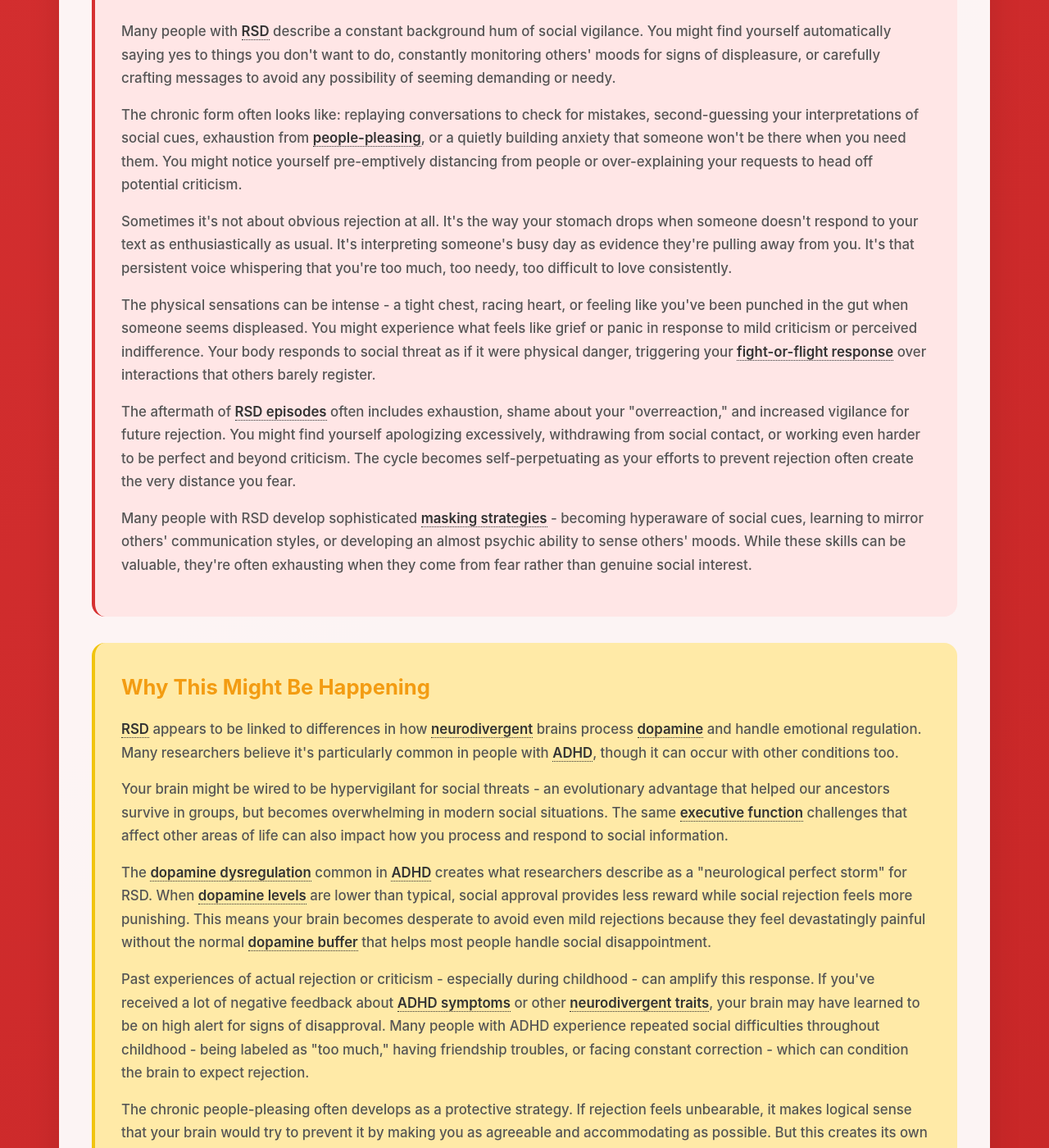
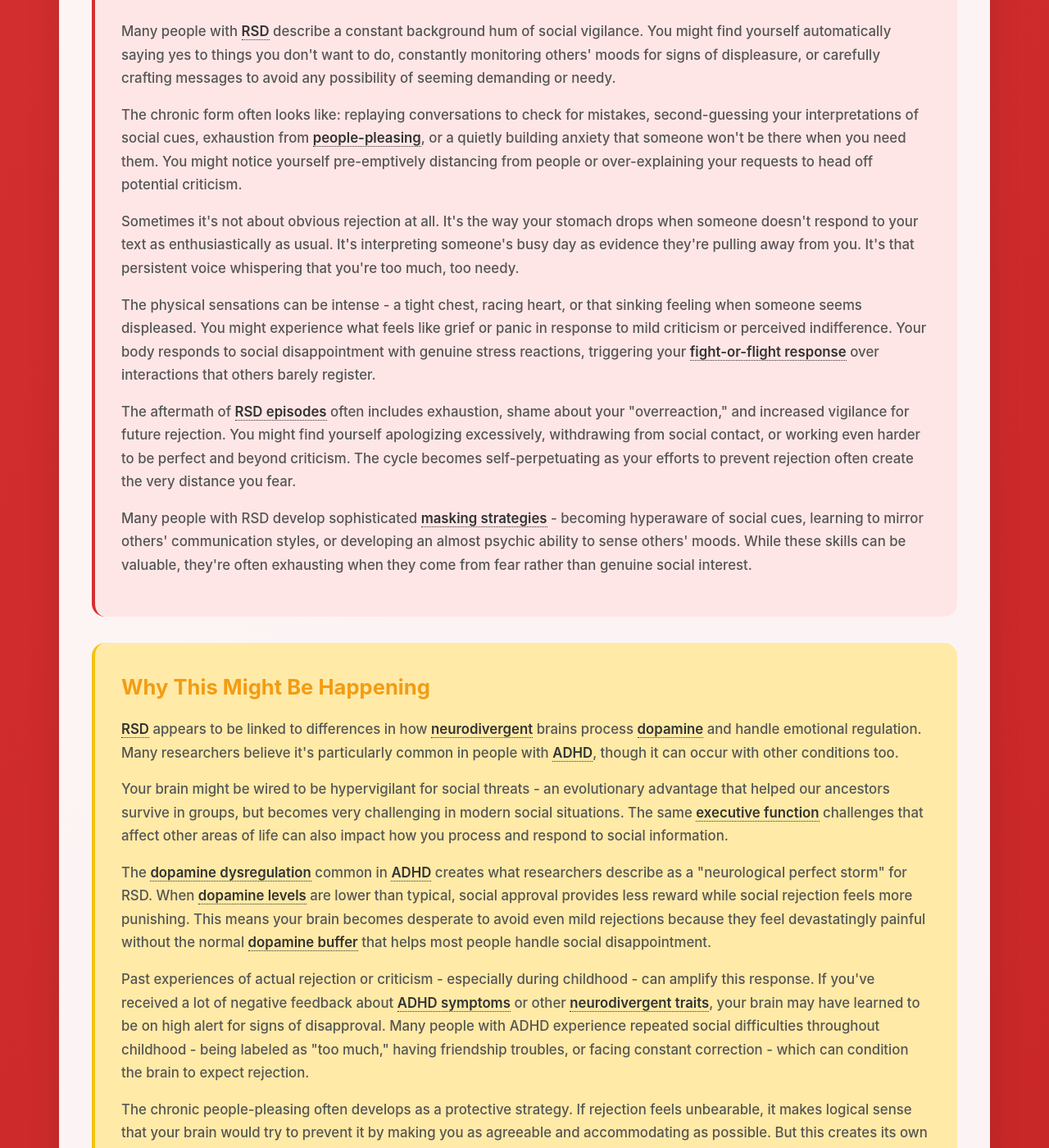
Before and after one commit to neurodivergent-survival-guide/neurodivergent-survival-guide, a Jekyll site: the page built from struggles/rejection-sensitive-dysphoria.html, in a window 1280 px wide and 1400 px high, scrolled down 898 px. Shown: the whole window at 82% size. Built offline with Jekyll 4.4.1, drawn with Linux system fonts in a browser that asks for light colours.

Commit message:
Update rejection-sensitive-dysphoria.html

```diff
--- a/struggles/rejection-sensitive-dysphoria.html
+++ b/struggles/rejection-sensitive-dysphoria.html
@@ -31,9 +31,9 @@ search_terms: ["people think I'm rude", "always saying sorry", "afraid people wi
 
         <p>The chronic form often looks like: replaying conversations to check for mistakes, second-guessing your interpretations of social cues, exhaustion from <a class="jargon">people-pleasing<span class="tooltip">Automatically prioritizing others' comfort over your own needs to avoid potential conflict or rejection</span></a>, or a quietly building anxiety that someone won't be there when you need them. You might notice yourself pre-emptively distancing from people or over-explaining your requests to head off potential criticism.</p>
 
-        <p>Sometimes it's not about obvious rejection at all. It's the way your stomach drops when someone doesn't respond to your text as enthusiastically as usual. It's interpreting someone's busy day as evidence they're pulling away from you. It's that persistent voice whispering that you're too much, too needy, too difficult to love consistently.</p>
+        <p>Sometimes it's not about obvious rejection at all. It's the way your stomach drops when someone doesn't respond to your text as enthusiastically as usual. It's interpreting someone's busy day as evidence they're pulling away from you. It's that persistent voice whispering that you're too much, too needy.</p>
 
-        <p>The physical sensations can be intense - a tight chest, racing heart, or feeling like you've been punched in the gut when someone seems displeased. You might experience what feels like grief or panic in response to mild criticism or perceived indifference. Your body responds to social threat as if it were physical danger, triggering your <a class="jargon">fight-or-flight response<span class="tooltip">Your body's automatic reaction to perceived threats, causing physical and emotional arousal</span></a> over interactions that others barely register.</p>
+        <p>The physical sensations can be intense - a tight chest, racing heart, or that sinking feeling when someone seems displeased. You might experience what feels like grief or panic in response to mild criticism or perceived indifference. Your body responds to social disappointment with genuine stress reactions, triggering your <a class="jargon">fight-or-flight response<span class="tooltip">Your body's automatic reaction to perceived threats, causing physical and emotional arousal</span></a> over interactions that others barely register.</p>
 
         <p>The aftermath of <a class="jargon">RSD episodes<span class="tooltip">Intense emotional reactions to perceived rejection or criticism</span></a> often includes exhaustion, shame about your "overreaction," and increased vigilance for future rejection. You might find yourself apologizing excessively, withdrawing from social contact, or working even harder to be perfect and beyond criticism. The cycle becomes self-perpetuating as your efforts to prevent rejection often create the very distance you fear.</p>
 
@@ -44,7 +44,7 @@ search_terms: ["people think I'm rude", "always saying sorry", "afraid people wi
         <h2 id="why-this-happens">Why This Might Be Happening</h2>
         <p><a class="jargon">RSD<span class="tooltip">Rejection Sensitive Dysphoria - extreme emotional sensitivity to rejection or criticism</span></a> appears to be linked to differences in how <a class="jargon">neurodivergent<span class="tooltip">Having a brain that functions differently from what's considered typical, including conditions like ADHD, autism, and others</span></a> brains process <a class="jargon">dopamine<span class="tooltip">A neurotransmitter involved in motivation, reward, and emotional regulation</span></a> and handle emotional regulation. Many researchers believe it's particularly common in people with <a class="jargon">ADHD<span class="tooltip">Attention Deficit Hyperactivity Disorder - a neurodevelopmental condition affecting attention, impulse control, and activity levels</span></a>, though it can occur with other conditions too.</p>
 
-        <p>Your brain might be wired to be hypervigilant for social threats - an evolutionary advantage that helped our ancestors survive in groups, but becomes overwhelming in modern social situations. The same <a class="jargon">executive function<span class="tooltip">Mental skills including working memory, flexible thinking, and self-control</span></a> challenges that affect other areas of life can also impact how you process and respond to social information.</p>
+        <p>Your brain might be wired to be hypervigilant for social threats - an evolutionary advantage that helped our ancestors survive in groups, but becomes very challenging in modern social situations. The same <a class="jargon">executive function<span class="tooltip">Mental skills including working memory, flexible thinking, and self-control</span></a> challenges that affect other areas of life can also impact how you process and respond to social information.</p>
 
         <p>The <a class="jargon">dopamine dysregulation<span class="tooltip">Imbalanced dopamine activity that affects emotional stability and social reward processing</span></a> common in <a class="jargon">ADHD<span class="tooltip">Attention Deficit Hyperactivity Disorder - a neurodevelopmental condition affecting attention, impulse control, and activity levels</span></a> creates what researchers describe as a "neurological perfect storm" for RSD. When <a class="jargon">dopamine levels<span class="tooltip">Amounts of the neurotransmitter that helps regulate reward, motivation, and emotional balance</span></a> are lower than typical, social approval provides less reward while social rejection feels more punishing. This means your brain becomes desperate to avoid even mild rejections because they feel devastatingly painful without the normal <a class="jargon">dopamine buffer<span class="tooltip">The neurochemical cushion that helps most people handle social disappointment without overwhelming pain</span></a> that helps most people handle social disappointment.</p>
 
```
